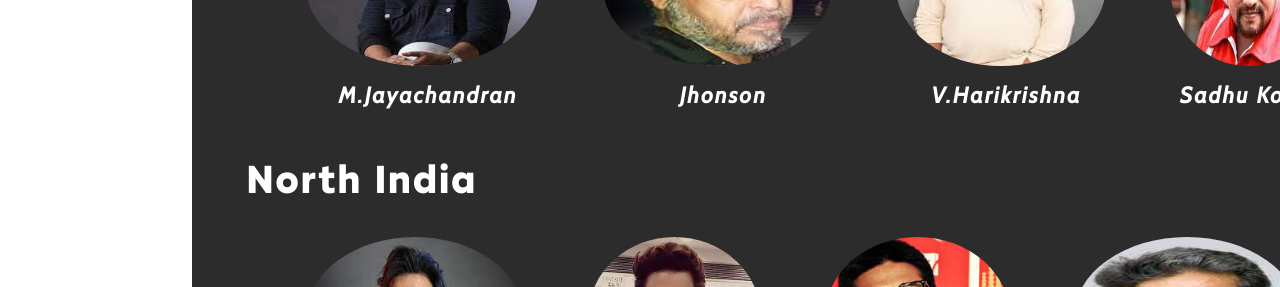
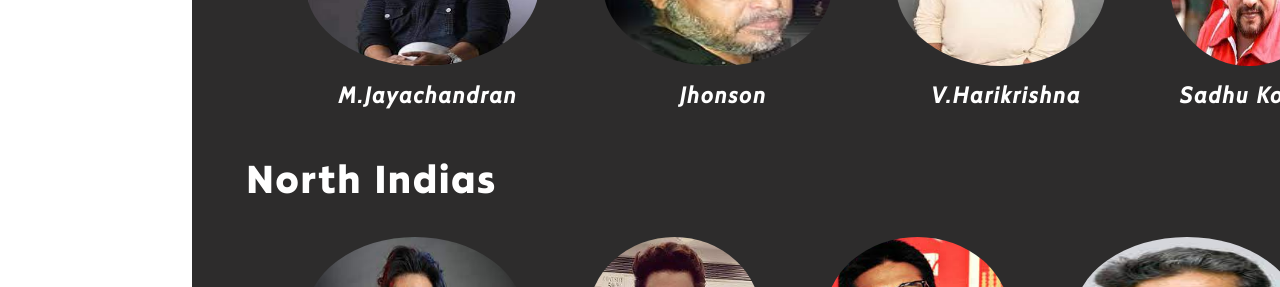
Before and after one commit to revanthofficial3/FoxVibe, a React (Vite) app: page /Artists in a window 1280 px wide. Shown: the part 1260-1547 px from the top of the page. Built offline with nearby package versions, Linux system fonts and the light colour scheme.

Commit message:
file added

```diff
--- a/src/Components/Artists/Artists.tsx
+++ b/src/Components/Artists/Artists.tsx
@@ -25,7 +25,7 @@ function Artists() {
                             <h2 className='artists-movie'>{director}</h2>
                     </div>})}</div></div></div>
                     <div className='artists-common'>
-        <h1 className='artists-h1'>North India</h1>
+        <h1 className='artists-h1'>North Indias</h1>
         <div className='artists-cmn'>
             <div className="artists-container">
             {lists.map((element:any)=>{
```
